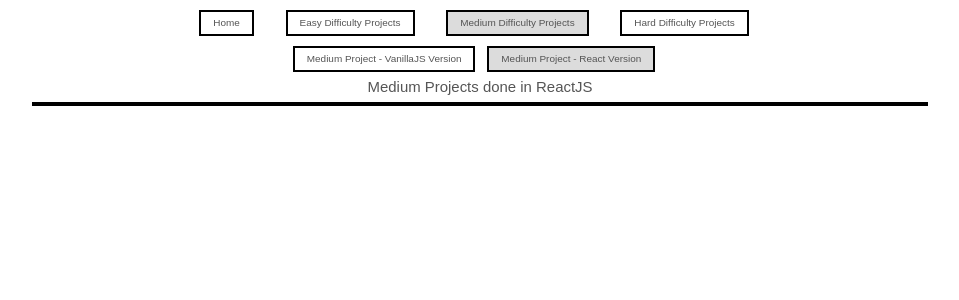
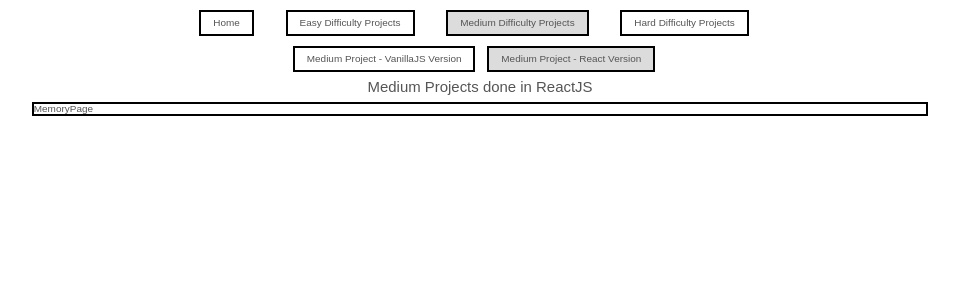
Before and after one commit to deltam3/frontendeval, a React (Vite) app in the folder consolidated/: page /Medium/React in a window 1280 px wide. Shown: the top 300 px of the page, without its empty margins (160-1119 px from the left). Built offline with nearby package versions, Linux system fonts and the light colour scheme.

Commit message:
imported memorypage component on mediumreactpage

```diff
--- a/consolidated/src/pages/Medium/MediumReactPage.tsx
+++ b/consolidated/src/pages/Medium/MediumReactPage.tsx
@@ -1,6 +1,7 @@
 import React from "react";
 import { NavLink } from "react-router-dom";
 import { ProjectItemContainer } from "../../components/ProjectItemContainer";
+import MemoryPage from "./projects/MemoryGame/MemoryPage";
 
 type Props = {};
 
@@ -28,7 +29,9 @@ const MediumReactPage = (props: Props) => {
       <h1 className="text-center my-2 mx-4 text-2xl">
         Medium Projects done in ReactJS
       </h1>
-      <ProjectItemContainer></ProjectItemContainer>
+      <ProjectItemContainer>
+        <MemoryPage></MemoryPage>
+      </ProjectItemContainer>
     </div>
   );
 };
```
